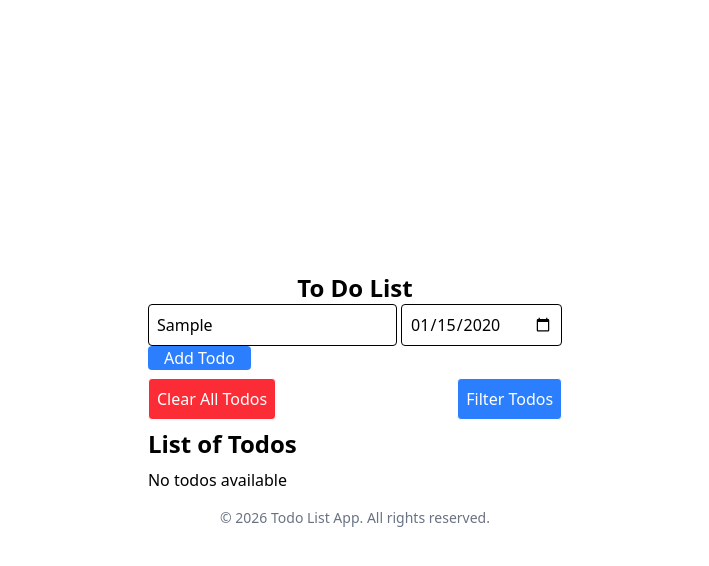
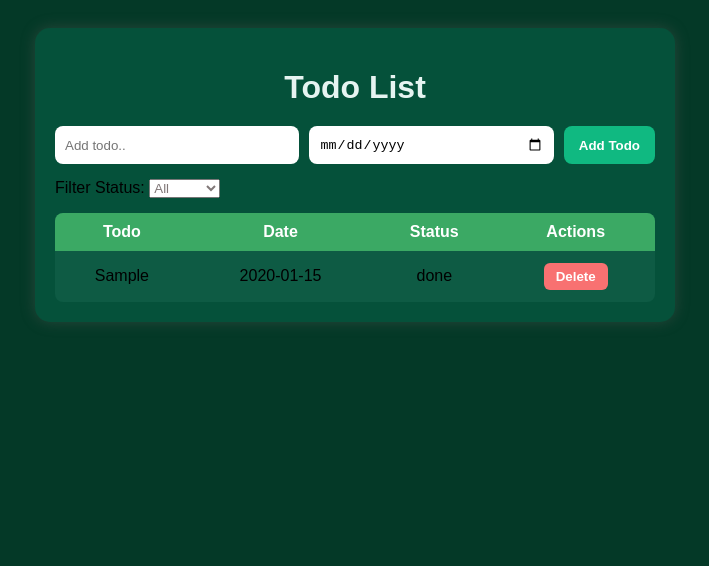
Before and after one commit to floralblisses/CodingCamp-16Feb26-SyarifahAini, a plain HTML site: page index.html in a window 1280 px wide. Both pictures are taken after typing "Sample", "2020-01-15" into the empty fields and a click on the button "Add Todo". Shown: the whole page, without its empty margins (285-994 px from the left). Drawn offline with nearby package versions, Linux system fonts and the light colour scheme.

Commit message:
Tambah fitur todo list: add, filter, delete, tombol done otomatis

```diff
--- a/css/style.css
+++ b/css/style.css
@@ -1,5 +1,132 @@
-body{
-    justify-items: center;
-    height: 100vh;
-    align-content: center;
+body {
+  font-family: Arial, sans-serif;
+  background-color: #043927; /* deep emerald background */
+  padding: 20px;
 }
+
+.container {
+  max-width: 600px;
+  margin: auto;
+  background: #05513a; /* emerald container */
+  padding: 20px;
+  border-radius: 15px;
+  box-shadow: 0 0 15px rgba(127, 106, 106, 0.3);
+}
+
+h1 {
+  text-align: center;
+  color: #e6f4f1; /* light text */
+  margin-bottom: 20px;
+}
+
+form {
+  display: flex;
+  gap: 10px;
+  margin-bottom: 15px;
+}
+
+/* === Filter Text Putih === */
+#filterTodo {
+  background-color: transparent;
+  color: #ffffff !important; /* pastikan putih */
+  border: 1px solid #ccc;
+  padding: 5px;
+  border-radius: 4px;
+  width: 200px;
+}
+
+/* input form */
+form input[type="text"],
+form input[type="date"] {
+  flex: 1;
+  padding: 10px;
+  border-radius: 8px;
+  border: none;
+  outline: none;
+}
+
+form input[type="text"],
+form input[type="date"] {
+  background-color: #ffffff;
+}
+
+form button {
+  padding: 10px 15px;
+  border: none;
+  background-color: #10b981; /* emerald bright */
+  color: white;
+  border-radius: 8px;
+  cursor: pointer;
+  font-weight: bold;
+  transition: 0.3s;
+}
+
+form button:hover {
+  background-color: #059669; /* darker emerald */
+}
+
+.filter {
+  margin-bottom: 15px;
+}
+
+/* === Tabel dengan selang-seling emerald dark/light === */
+table {
+  width: 100%;
+  border-collapse: collapse;
+  border-radius: 8px;
+  overflow: hidden;
+}
+
+table th, table td {
+  padding: 10px;
+  text-align: center;
+}
+
+table th {
+  background-color: #3ba964; /* light emerald */
+  color: #ffffff;
+}
+
+/* Status Filter warna putih */
+#statusFilter,
+.statusFilter {
+  color: #817878; /* putih */
+}
+
+/* Selang-seling baris */
+table tr:nth-child(odd) {
+  background-color: #0e5b44; /* emerald dark */
+}
+
+table tr:nth-child(even) {
+  background-color: #148960; /* emerald light */
+}
+
+/* tombol action */
+button.action-btn {
+  padding: 6px 12px;
+  margin: 2px;
+  border: none;
+  border-radius: 6px;
+  cursor: pointer;
+  transition: 0.3s;
+  font-weight: bold;
+}
+
+button.done-btn {
+  background-color: #10b981; /* emerald bright */
+  color: white;
+}
+
+button.done-btn:hover {
+  background-color: #059669; /* darker emerald */
+}
+
+button.delete-btn {
+  background-color: #f87171; /* red delete */
+  color: white;
+}
+
+button.delete-btn:hover {
+  background-color: #dc2626; /* darker red */
+}
--- a/index.html
+++ b/index.html
@@ -1,68 +1,48 @@
 <!DOCTYPE html>
 <html lang="en">
+<head>
+  <meta charset="UTF-8">
+  <meta name="viewport" content="width=device-width, initial-scale=1.0">
+  <title>Todo List App</title>
+  <link rel="stylesheet" href="css/style.css">
+</head>
+<body>
+  <div class="container">
+    <h1>Todo List</h1>
 
-<head>
-    <meta charset="UTF-8">
-    <meta name="viewport" content="width=device-width, initial-scale=1.0">
-    <title>Todo List - Syarifah</title>
+    <!-- Form Input -->
+    <form id="todoForm">
+      <input type="text" id="todoInput" placeholder="Add todo.." required>
+      <input type="date" id="dateInput" required>
+      <button type="submit">Add Todo</button>
+    </form>
 
-    <!--CSS External-->
-    <link rel="stylesheet" href="css\style.css">
+    <!-- Filter -->
+    <div class="filter">
+      <label for="statusFilter">Filter Status:</label>
+      <select id="statusFilter">
+        <option value="all">All</option>
+        <option value="pending">Pending</option>
+        <option value="done">Done</option>
+      </select>
+    </div>
 
-    <!-- Tailwind CSS CDN -->
-    <script src="https://cdn.jsdelivr.net/npm/@tailwindcss/browser@4"></script>
-</head>
+    <!-- Todo List Table -->
+    <table id="todoTable">
+      <thead>
+        <tr>
+          <th>Todo</th>
+          <th>Date</th>
+          <th>Status</th>
+          <th>Actions</th>
+        </tr>
+      </thead>
+      <tbody>
+        <!-- Todo items appear here -->
+      </tbody>
+    </table>
+  </div>
 
-<body>
-    <!-- Header Content -->
-    <header>
-        <h1 class="text-2xl font-bold">To Do List</h1>
-    </header>
-
-    <!-- Main Content -->
-    <main>
-        <!-- From Section -->
-        <section>
-            <form>
-                <!-- Todo Input -->
-                <input class="border p-2 rounded" type="text" id="todo-input" placeholder="Enter a new todo item">
-
-                <!-- Date Input -->
-                <input class="border p-2 rounded" type="date" id="todo-date" placeholder="Enter due date">
-            </form>
-
-            <!-- Add Button -->
-            <button class="bg-blue-500 hover:bg-blue-700 text-white font-bold-py-2 px-4 rounded" onclick="addTodo()" type="button">Add Todo</button>
-        </section>
-
-        <!-- Action Section -->
-        <section class="flex pt-2 justify-between">
-            <!-- Clear All Button -->
-            <button class="border rounded p-2 bg-red-500 text-white">Clear All Todos</button>
-
-            <!-- Filter Option -->
-            <button class="border rounded p-2 bg-blue-500 text-white">Filter Todos</button>
-        </section>
-
-        <!-- Todo List Section -->
-         <section class="pt-2">
-            <header>
-                <h1 class="text-2xl font-semibold">List of Todos</h1>
-            </header>
-
-            <ul class="pt-2" id="todo-list">
-                <!-- Todo items will be dynamically added here -->
-                <li>No todos available</li>
-            </ul>
-         </section>
-    </main>
-
-    <!-- Footer Content -->
-    <footer>
-        <p class="text-center text-gray-500 text-sm mt-4">© 2026 Todo List App. All rights reserved.</p>
-    </footer>
-
-    <!--Javascript External-->
-    <script src="js/script.js"></script>
+  <script src="js/script.js"></script>
 </body>
 </html>
--- a/js/script.js
+++ b/js/script.js
@@ -1,28 +1,73 @@
-/// Temporary data storage for todo items
-let todos =[];
+const todoForm = document.getElementById('todoForm');
+const todoInput = document.getElementById('todoInput');
+const dateInput = document.getElementById('dateInput');
+const todoTableBody = document.querySelector('#todoTable tbody');
+const statusFilter = document.getElementById('statusFilter');
 
-/// Function to add a new todo item
-function addTodo() {
-    const todoInput = document.getElementById('todo-input');
-    const todoDate = document.getElementById('todo-date');
+let todos = [];
 
-   /// Basic validation to ensure both fields are filled
-    if (todoInput.value.trim() === '' || todoDate.value === '') {
-        alert('Please enter a todo item and select a due date.');
-    } else {
-        // Create a new todo object and it to the todos array
-        const newTodo ={
-            text: todoInput.value,
-            date: todoDate.value
-        };
+// Add Todo
+todoForm.addEventListener('submit', (e) => {
+  e.preventDefault();
+  const todoText = todoInput.value.trim();
+  const todoDate = dateInput.value;
+  if (!todoText || !todoDate) return;
 
-        // Add the new todo to the array
-        todos.push(newTodo);
-    }
+  const newTodo = {
+    id: Date.now(),
+    text: todoText,
+    date: todoDate,
+    status: new Date(todoDate) < new Date() ? 'done' : 'pending'
+  };
+
+  todos.push(newTodo);
+  todoInput.value = '';
+  dateInput.value = '';
+  renderTodos();
+});
+
+// Render Todos
+function renderTodos() {
+  const filter = statusFilter.value;
+  todoTableBody.innerHTML = '';
+
+  todos
+    .filter(todo => filter === 'all' ? true : todo.status === filter)
+    .forEach(todo => {
+      const tr = document.createElement('tr');
+
+      // Check if date passed for auto done
+      if (new Date(todo.date) < new Date() && todo.status !== 'done') {
+        todo.status = 'done';
+      }
+
+      tr.innerHTML = `
+        <td>${todo.text}</td>
+        <td>${todo.date}</td>
+        <td>${todo.status}</td>
+        <td>
+          ${todo.status === 'pending' ? `<button class="action-btn done-btn" onclick="markDone(${todo.id})">Done</button>` : ''}
+          <button class="action-btn delete-btn" onclick="deleteTodo(${todo.id})">Delete</button>
+        </td>
+      `;
+      todoTableBody.appendChild(tr);
+    });
 }
 
-function displayTodos() { }
+// Mark Done
+function markDone(id) {
+  todos = todos.map(todo => {
+    if (todo.id === id) todo.status = 'done';
+    return todo;
+  });
+  renderTodos();
+}
 
-function deleteTodo() { }
+// Delete Todo
+function deleteTodo(id) {
+  todos = todos.filter(todo => todo.id !== id);
+  renderTodos();
+}
 
-function filterTodos() { }
+// Filter
+statusFilter.addEventListener('change', renderTodos);
```
